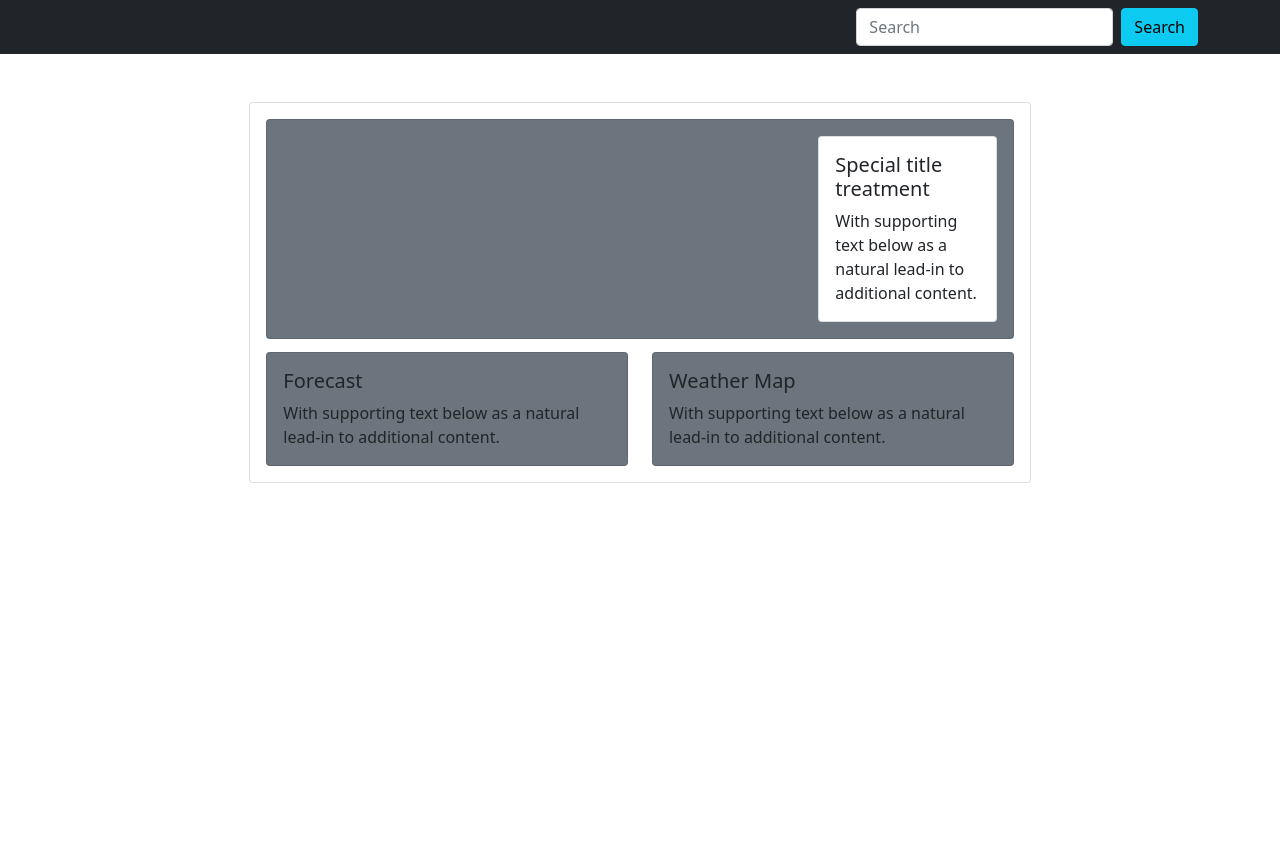
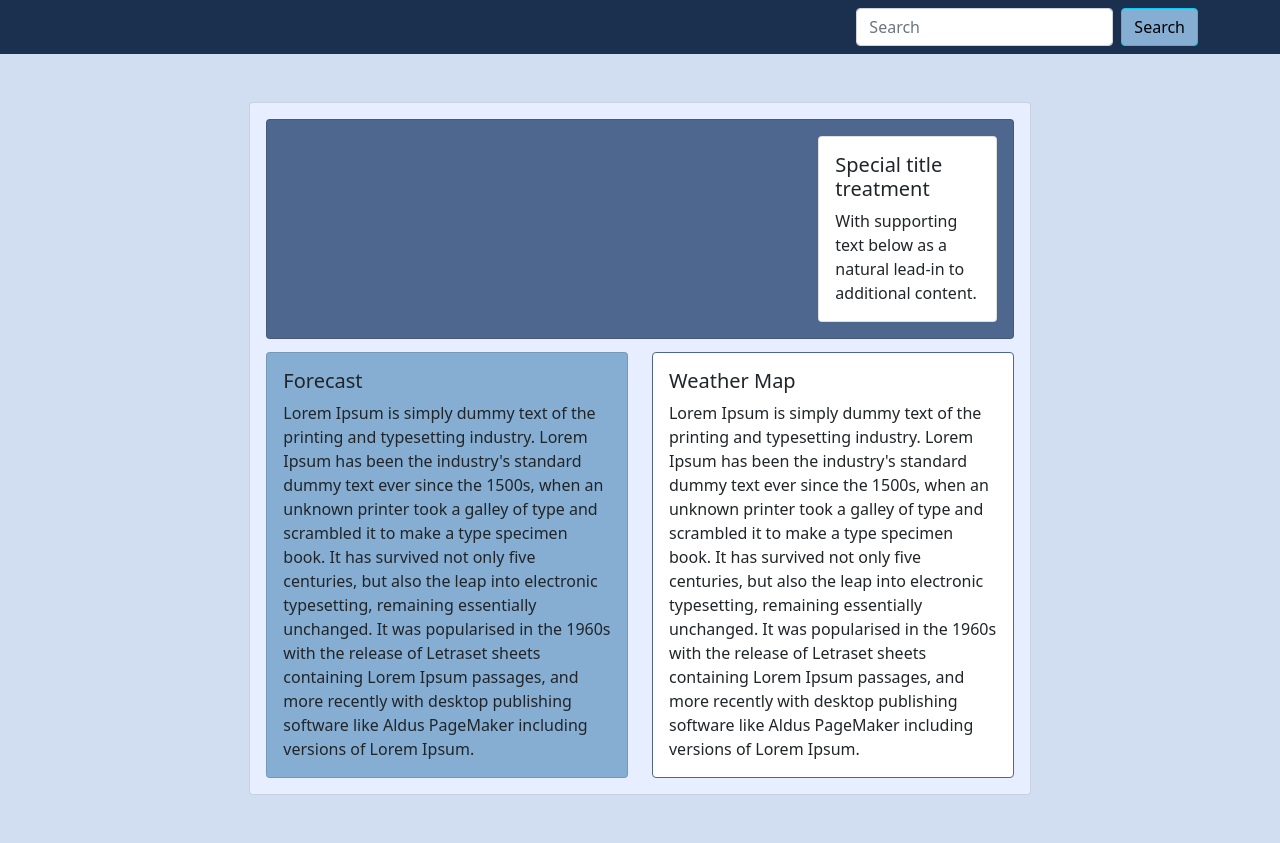
Before and after one commit to danzkefas/MrWeather, a Laravel app: template resources/views/index.blade.php in a window 1280 px wide. Before the commit the page ends 483 px from the top, so only its background shows below. Run offline with Laravel 8, Linux system fonts and the light colour scheme; the template is opened without the code that fills it, so the values that code supplies are empty; some libraries are stand-ins or nearby versions.

Commit message:
coloring

```diff
--- a/resources/views/index.blade.php
+++ b/resources/views/index.blade.php
@@ -1,12 +1,12 @@
 @extends('layout')
 
 @section('content')
-<nav class="navbar navbar-expand-lg navbar-dark bg-dark">
+<nav class="navbar navbar-expand-lg navbar-dark" style="background-color: #1B304F">
     <div class="container">
         <div class="d-flex ms-auto">
             <form class="d-flex">
                 <input class="form-control me-2" type="search" placeholder="Search" aria-label="Search">
-                <button class="btn btn-info" type="submit">Search</button>
+                <button class="btn btn-info" style="background-color: #86AED2" type="submit">Search</button>
             </form>
         </div>
     </div>
@@ -14,10 +14,10 @@
 
 <div class="row justify-content-center p-5">
     <div class="col-sm-8">
-        <div class="card">
+        <div class="card" style="background-color: #e6eeff">
             <div class="card-body">
                 <div class="col-sm-12" style="margin-bottom :10pt">
-                    <div class="card bg-secondary">
+                    <div class="card" style="background-color: #4D678E">
                         <div class="card-body">
                             <div class="col-sm-3 ms-auto">
                                 <div class="card">
@@ -32,18 +32,24 @@
                 </div>
                 <div class="row justify-content-center">
                     <div class="col-sm-6">
-                        <div class="card bg-secondary">
+                        <div class="card" style="background-color: #86AED2">
                             <div class="card-body">
                                 <h5 class="card-title">Forecast</h5>
-                                <p class="card-text">With supporting text below as a natural lead-in to additional content.</p>
+                                <p class="card-text">Lorem Ipsum is simply dummy text of the printing and typesetting industry. Lorem Ipsum has been the industry's standard dummy text ever since the 1500s,
+                                                     when an unknown printer took a galley of type and scrambled it to make a type specimen book. It has survived not only five centuries, but also the leap
+                                                     into electronic typesetting, remaining essentially unchanged. It was popularised in the 1960s with the release of Letraset sheets containing Lorem Ipsum
+                                                     passages, and more recently with desktop publishing software like Aldus PageMaker including versions of Lorem Ipsum.</p>
                             </div>
                         </div>
                     </div>
                     <div class="col-sm-6">
-                        <div class="card bg-secondary">
+                        <div class="card" style="border-color: #4D678E">
                             <div class="card-body">
                                 <h5 class="card-title">Weather Map</h5>
-                                <p class="card-text">With supporting text below as a natural lead-in to additional content.</p>
+                                <p class="card-text">Lorem Ipsum is simply dummy text of the printing and typesetting industry. Lorem Ipsum has been the industry's standard dummy text ever since the 1500s,
+                                                     when an unknown printer took a galley of type and scrambled it to make a type specimen book. It has survived not only five centuries, but also the leap
+                                                     into electronic typesetting, remaining essentially unchanged. It was popularised in the 1960s with the release of Letraset sheets containing Lorem Ipsum
+                                                     passages, and more recently with desktop publishing software like Aldus PageMaker including versions of Lorem Ipsum.</p>
                             </div>
                         </div>
                     </div>
--- a/resources/views/layout.blade.php
+++ b/resources/views/layout.blade.php
@@ -24,7 +24,7 @@
     <link href="https://cdn.jsdelivr.net/npm/bootstrap@5.1.3/dist/css/bootstrap.min.css" rel="stylesheet" integrity="sha384-1BmE4kWBq78iYhFldvKuhfTAU6auU8tT94WrHftjDbrCEXSU1oBoqyl2QvZ6jIW3" crossorigin="anonymous">
 
 </head>
-<body>
+<body style="background-color :#D1DEF1">
     @yield('content')
 </body>
 </html>
```
